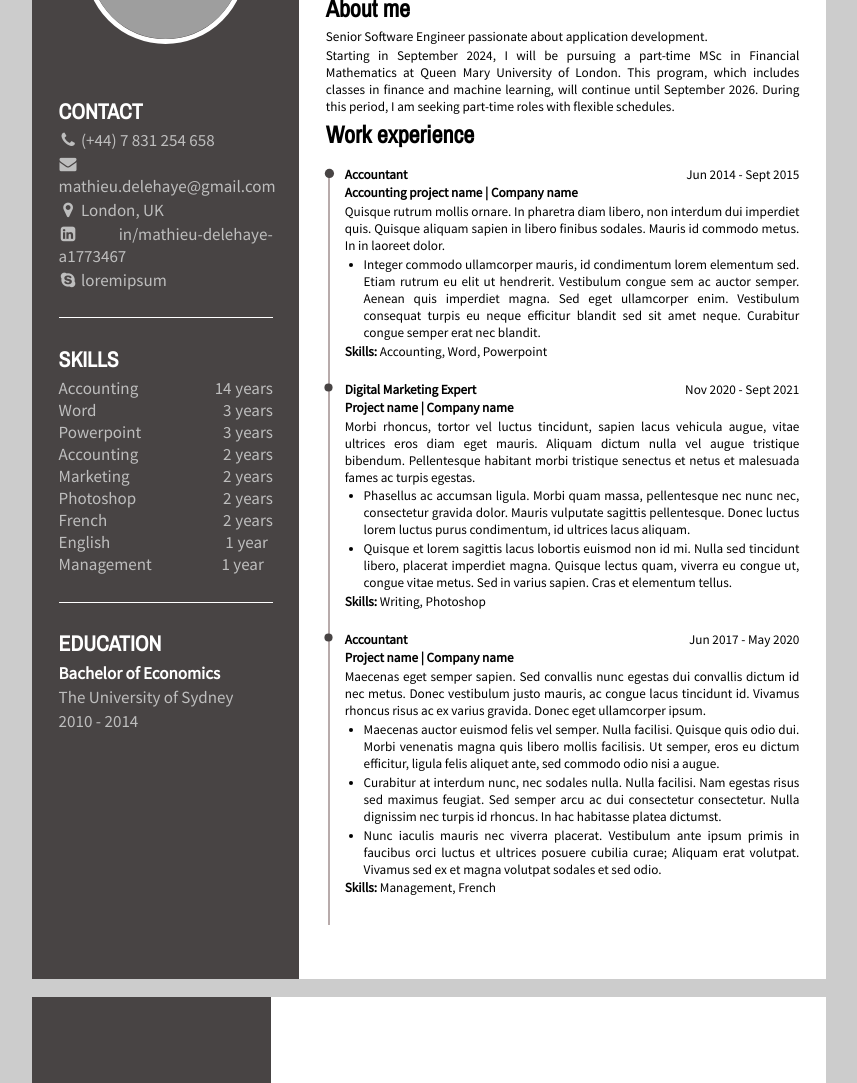
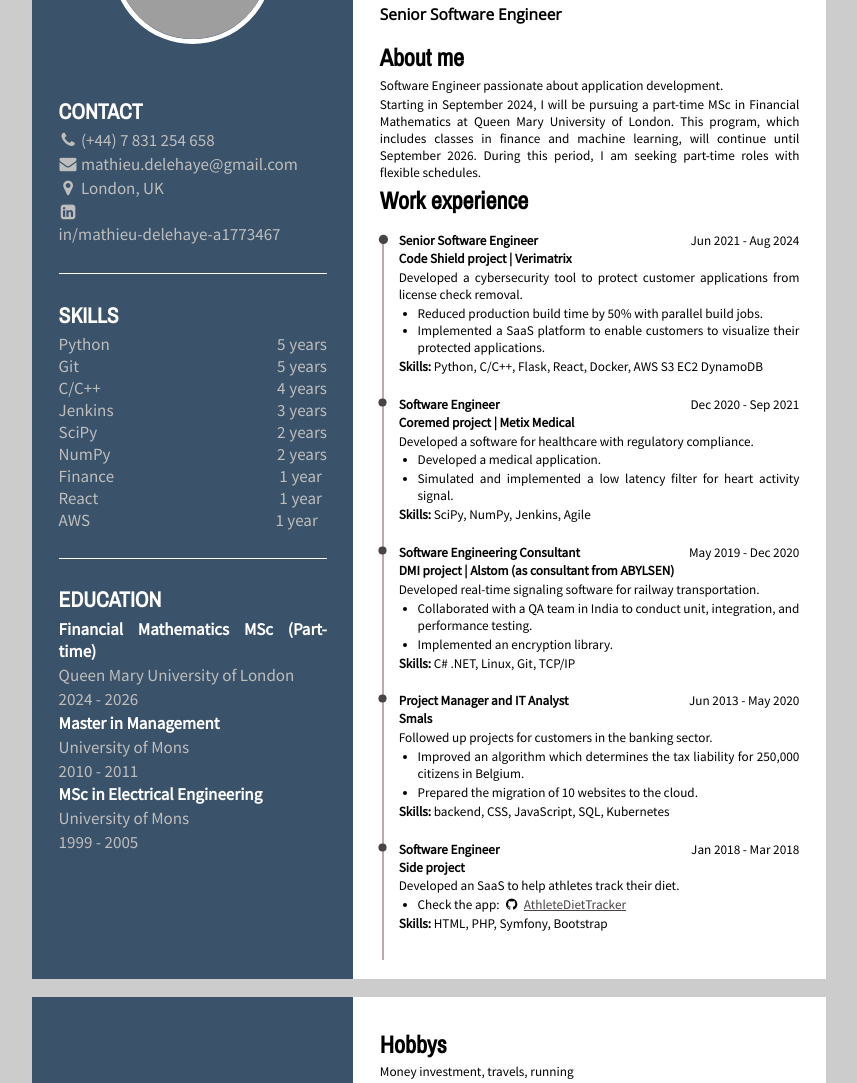
Before and after one commit to mathieudelehaye/MyResume, a website: page public/index.html in a window 1280 px wide. Shown: the part 144-1227 px from the top of the page, without its empty margins (211-1068 px from the left). Drawn offline with nearby package versions, Linux system fonts and the light colour scheme; grey boxes are pictures that could not be loaded.

Commit message:
Template filled with information

```diff
--- a/public/css/index.css
+++ b/public/css/index.css
@@ -147,8 +147,8 @@ page[size="A4"] {
 }
 
 .leftPanel {
-  width: 27%;
-  background-color: #484444;
+  width: 39%;
+  background-color: #3a526a;
   padding: 0.7cm;
   display: flex;
   flex-direction: column;
@@ -156,8 +156,12 @@ page[size="A4"] {
 }
 
 .rightPanel {
-  width: 73%;
+  width: 61%;
   padding: 0.7cm;
+}
+.rightPanel a {
+  color: #484444;
+  font-size: 0.35cm;
 }
 
 .leftPanel img {
--- a/public/index.html
+++ b/public/index.html
@@ -34,14 +34,8 @@
               </p>
               <p>
                 <i class="fa fa-linkedin-square contactIcon" aria-hidden="true"></i>
-                <a href="#">
-                  in/mathieu-delehaye-a1773467
-                </a>
-              </p>
-              <p class="lastParagrafNoMarginBottom">
-                <i class="fa fa-skype contactIcon" aria-hidden="true"></i>
-                <a href="#">
-                  loremipsum
+                <a href="https://www.linkedin.com/in/mathieu-delehaye-a1773467">
+                  <br/>in/mathieu-delehaye-a1773467
                 </a>
               </p>
             </div>
@@ -53,17 +47,37 @@
             <div class="smallText">
               <div class="skill">
                 <div>
-                  <span>Accounting</span>
+                  <span>Python</span>
                 </div>
                 <div class="yearsOfExperience">
-                  <span class="alignright">14</span>
+                  <span class="alignright">5</span>
                   <span class="alignleft">years</span>
                 </div>
               </div>
 
               <div class="skill">
                 <div>
-                  <span>Word</span>
+                  <span>Git</span>
+                </div>
+                <div class="yearsOfExperience">
+                  <span class="alignright">5</span>
+                  <span class="alignleft">years</span>
+                </div>
+              </div>
+
+              <div class="skill">
+                <div>
+                  <span>C/C++</span>
+                </div>
+                <div class="yearsOfExperience">
+                  <span class="alignright">4</span>
+                  <span class="alignleft">years</span>
+                </div>
+              </div>
+
+              <div class="skill">
+                <div>
+                  <span>Jenkins</span>
                 </div>
                 <div class="yearsOfExperience">
                   <span class="alignright">3</span>
@@ -73,17 +87,7 @@
 
                             <div class="skill">
                               <div>
-                  <span>Powerpoint</span>
-                </div>
-                <div class="yearsOfExperience">
-                  <span class="alignright">3</span>
-                  <span class="alignleft">years</span>
-                </div>
-              </div>
-
-              <div class="skill">
-                <div>
-                  <span>Accounting</span>
+                                <span>SciPy</span>
                               </div>
                               <div class="yearsOfExperience">
                                 <span class="alignright">2</span>
@@ -93,7 +97,7 @@
 
               <div class="skill">
                 <div>
-                  <span>Marketing</span>
+                  <span>NumPy</span>
                 </div>
                 <div class="yearsOfExperience">
                     <span class="alignright">2</span>
@@ -103,27 +107,7 @@
 
               <div class="skill">
                 <div>
-                  <span>Photoshop</span>
-                </div>
-                <div class="yearsOfExperience">
-                  <span class="alignright">2</span>
-                  <span class="alignleft">years</span>
-                </div>
-              </div>
-
-              <div class="skill">
-                <div>
-                  <span>French</span>
-                </div>
-                <div class="yearsOfExperience">
-                  <span class="alignright">2</span>
-                  <span class="alignleft">years</span>
-                </div>
-              </div>
-
-              <div class="skill">
-                <div>
-                  <span>English</span>
+                  <span>Finance</span>
                 </div>
                 <div class="yearsOfExperience">
                   <span class="alignright">1</span>
@@ -133,7 +117,17 @@
 
               <div class="skill">
                 <div>
-                  <span>Management</span>
+                  <span>React</span>
+                </div>
+                <div class="yearsOfExperience">
+                  <span class="alignright">1</span>
+                  <span class="alignleft">year</span>
+                </div>
+              </div>
+
+              <div class="skill">
+                <div>
+                  <span>AWS</span>
                 </div>
                 <div class="yearsOfExperience">
                   <span>1 year</span>
@@ -148,13 +142,35 @@
             </h2>
             <div class="smallText">
               <p class="bolded white">
-                Bachelor of Economics
+                Financial Mathematics MSc (Part-time)
               </p>
               <p>
-                The University of Sydney
+                Queen Mary University of London
               </p>
               <p>
-                2010 - 2014
+                2024 - 2026
+              </p>
+            </div>
+            <div class="smallText">
+              <p class="bolded white">
+                Master in Management
+              </p>
+              <p>
+                University of Mons
+              </p>
+              <p>
+                2010 - 2011
+              </p>
+            </div>
+            <div class="smallText">
+              <p class="bolded white">
+                MSc in Electrical Engineering
+              </p>
+              <p>
+                University of Mons
+              </p>
+              <p>
+                1999 - 2005
               </p>
             </div>
           </div>
@@ -164,11 +180,11 @@
       <div class="rightPanel">
         <div>
           <h1>
-            Jhon Doe
+            Mathieu Delehaye
           </h1>
           <div class="smallText">
             <h3>
-              Accountant
+              Senior Software Engineer
             </h3>
           </div>
         </div>
@@ -178,7 +194,7 @@
           </h2>
           <div class="smallText">
             <p>
-              Senior Software Engineer passionate about application development.
+              Software Engineer passionate about application development.
             </p>
             <p>
               Starting in September 2024, I will be pursuing a part-time MSc in Financial Mathematics at Queen Mary University of London. This program, which includes classes in finance and machine learning, will continue until September 2026. During this period, I am seeking part-time roles with flexible schedules.
@@ -193,65 +209,31 @@
             <li>
               <div class="jobPosition">
                 <span class="bolded">
-                  Accountant
+                  Senior Software Engineer
                 </span>
                 <span>
-                  Jun 2014 - Sept 2015
+                  Jun 2021 - Aug 2024
                 </span>
               </div>
               <div class="projectName bolded">
                 <span>
-                  Accounting project name | Company name
+                  Code Shield project | Verimatrix
                 </span>
               </div>
               <div class="smallText">
                 <p>
-                  Quisque rutrum mollis ornare. In pharetra diam libero, non interdum dui imperdiet quis. Quisque aliquam sapien in libero finibus sodales. Mauris id commodo metus. In in laoreet dolor.
+                  Developed a cybersecurity tool to protect customer applications from license check removal.
                 </p>
                 <ul>
                   <li>
-                    Integer commodo ullamcorper mauris, id condimentum lorem elementum sed. Etiam rutrum eu elit ut hendrerit. Vestibulum congue sem ac auctor semper. Aenean quis imperdiet magna. Sed eget ullamcorper enim. Vestibulum consequat turpis eu neque efficitur blandit sed sit amet neque. Curabitur congue semper erat nec blandit.
+                    Reduced production build time by 50% with parallel build jobs.
+                  </li>
+                  <li>
+                    Implemented a SaaS platform to enable customers to visualize their protected applications.
                   </li>
                 </ul>
                 <p>
-                  <span class="bolded">Skills: </span>Accounting, Word, Powerpoint
-                </p>
-              </div>
-            </li>
-
-
-            <li>
-              <div class="jobPosition">
-                <span class="bolded">
-                  Digital Marketing Expert
-                </span>
-                <span>
-                  Nov 2020 - Sept 2021
-                </span>
-              </div>
-              <div class="projectName bolded">
-                <span>
-                  Project name | Company name
-                </span>
-              </div>
-              <div class="smallText">
-                <p>
-                  Morbi rhoncus, tortor vel luctus tincidunt, sapien lacus vehicula augue, vitae ultrices eros diam eget mauris. Aliquam dictum nulla vel augue tristique bibendum. Pellentesque habitant morbi tristique senectus et netus et malesuada fames ac turpis egestas.
-                </p>
-                <ul>
-                  <li>
-                    <p>
-                      Phasellus ac accumsan ligula. Morbi quam massa, pellentesque nec nunc nec, consectetur gravida dolor. Mauris vulputate sagittis pellentesque. Donec luctus lorem luctus purus condimentum, id ultrices lacus aliquam.
-                    </p>
-                  </li>
-                  <li>
-                    <p>
-                      Quisque et lorem sagittis lacus lobortis euismod non id mi. Nulla sed tincidunt libero, placerat imperdiet magna. Quisque lectus quam, viverra eu congue ut, congue vitae metus. Sed in varius sapien. Cras et elementum tellus.
-                    </p>
-                  </li>
-                </ul>
-                <p>
-                  <span class="bolded">Skills: </span> Writing, Photoshop
+                  <span class="bolded">Skills: </span>Python, C/C++, Flask, React, Docker, AWS S3 EC2 DynamoDB
                 </p>
               </div>
             </li>
@@ -259,44 +241,151 @@
             <li>
               <div class="jobPosition">
                 <span class="bolded">
-                  Accountant
+                  Software Engineer
                 </span>
                 <span>
-                  Jun 2017 - May 2020
+                  Dec 2020 - Sep 2021
                 </span>
               </div>
               <div class="projectName bolded">
                 <span>
-                  Project name | Company name
+                  Coremed project | Metix Medical
                 </span>
               </div>
               <div class="smallText">
                 <p>
-                  Maecenas eget semper sapien. Sed convallis nunc egestas dui convallis dictum id nec metus. Donec vestibulum justo mauris, ac congue lacus tincidunt id. Vivamus rhoncus risus ac ex varius gravida. Donec eget ullamcorper ipsum.
+                  Developed a software for healthcare with regulatory compliance.
+                </p>
+                <ul>
+                  <li>
+                    <p>
+                      Developed a medical application.
+                    </p>
+                  </li>
+                  <li>
+                    <p>
+                      Simulated and implemented a low latency filter for heart activity signal.
+                    </p>
+                  </li>
+                </ul>
+                <p>
+                  <span class="bolded">Skills: </span> SciPy, NumPy, Jenkins, Agile
+                </p>
+              </div>
+            </li>
+
+            <li>
+              <div class="jobPosition">
+                <span class="bolded">
+                  Software Engineering Consultant
+                </span>
+                <span>
+                  May 2019 - Dec 2020
+                </span>
+              </div>
+              <div class="projectName bolded">
+                <span>
+                  DMI project | Alstom (as consultant from ABYLSEN)
+                </span>
+              </div>
+              <div class="smallText">
+                <p>
+                  Developed real-time signaling software for railway transportation.
                 </p>
 
                 <ul>
                   <li>
                     <p>
-                      Maecenas auctor euismod felis vel semper. Nulla facilisi. Quisque quis odio dui. Morbi venenatis magna quis libero mollis facilisis. Ut semper, eros eu dictum efficitur, ligula felis aliquet ante, sed commodo odio nisi a augue.
+                      Collaborated with a QA team in India to conduct unit, integration, and performance testing.
                     </p>
                   </li>
                   <li>
                     <p>
-                      Curabitur at interdum nunc, nec sodales nulla. Nulla facilisi. Nam egestas risus sed maximus feugiat. Sed semper arcu ac dui consectetur consectetur. Nulla dignissim nec turpis id rhoncus. In hac habitasse platea dictumst.
+                      Implemented an encryption library.
+                    </p>
+                  </li>
+                </ul>
+                <p>
+                  <span class="bolded">Skills: </span>C# .NET, Linux, Git, TCP/IP
+                </p>
+              </div>
+            </li>
+
+            <li>
+              <div class="jobPosition">
+                <span class="bolded">
+                  Project Manager and IT Analyst
+                </span>
+                <span>
+                  Jun 2013 - May 2020
+                </span>
+              </div>
+              <div class="projectName bolded">
+                <span>
+                  Smals
+                </span>
+              </div>
+              <div class="smallText">
+                <p>
+                  Followed up projects for customers in the banking sector.
+                </p>
+
+                <ul>
+                  <li>
+                    <p>
+                      Improved an algorithm which determines the tax liability for 250,000 citizens in Belgium.
                     </p>
                   </li>
                   <li>
                     <p>
-                      Nunc iaculis mauris nec viverra placerat. Vestibulum ante ipsum primis in faucibus orci luctus et ultrices posuere cubilia curae; Aliquam erat volutpat. Vivamus sed ex et magna volutpat sodales et sed odio.
+                      Prepared the migration of 10 websites to the cloud.
                     </p>
                   </li>
                 </ul>
                 <p>
-                  <span class="bolded">Skills: </span>Management, French
+                  <span class="bolded">Skills: </span>backend, CSS, JavaScript, SQL, Kubernetes
                 </p>
               </div>
             </li>
+
+            <li>
+              <div class="jobPosition">
+                <span class="bolded">
+                  Software Engineer
+                </span>
+                <span>
+                  Jan 2018 - Mar 2018
+                </span>
+              </div>
+              <div class="projectName bolded">
+                <span>
+                  Side project
+                </span>
+              </div>
+              <div class="smallText">
+                <p>
+                  Developed an SaaS to help athletes track their diet.
+                </p>
+
+                <ul>
+                  <li>
+                    <p>
+                      <span>
+                        Check the app:
+                        <i class="fa fa-github contactIcon" aria-hidden="true"></i>
+                        <a class="smallText" href="https://github.com/mathieudelehaye/AthleteDietTracker">
+                          AthleteDietTracker
+                        </a>
+                      </span>
+                    </p>
+                  </li>
+                </ul>
+                <p>
+                  <span class="bolded">Skills: </span>HTML, PHP, Symfony, Bootstrap
+                </p>
+              </div>
+            </li>
+
           </ul>
         </div>
       </div>
@@ -307,6 +396,16 @@
       <div class="leftPanel">
       </div>
       <div class="rightPanel">
+        <div>
+          <h2>
+            Hobbys
+          </h2>
+          <div class="smallText">
+            <p>
+              Money investment, travels, running
+            </p>
+          </div>
+        </div>
       </div>
   </page>
 </body>
```
Lines whose indentation alone changed are shown as unchanged.
